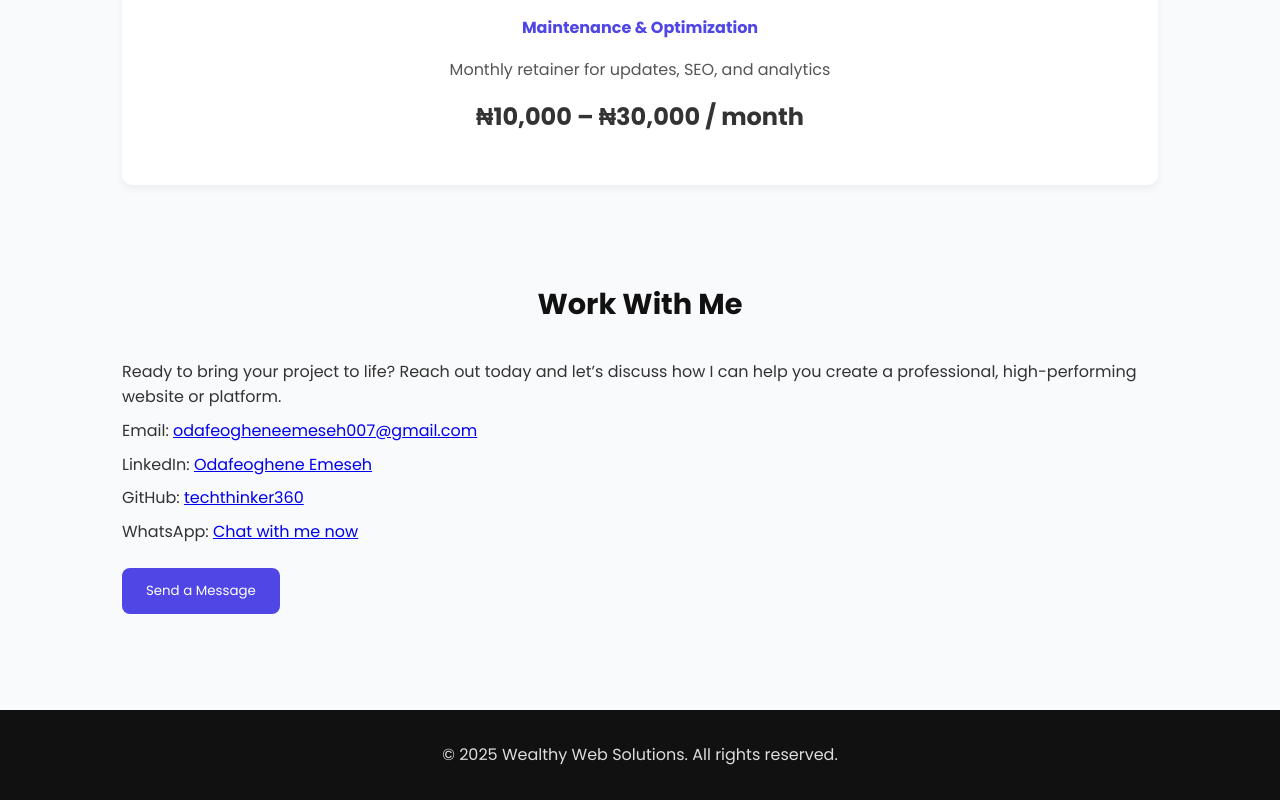
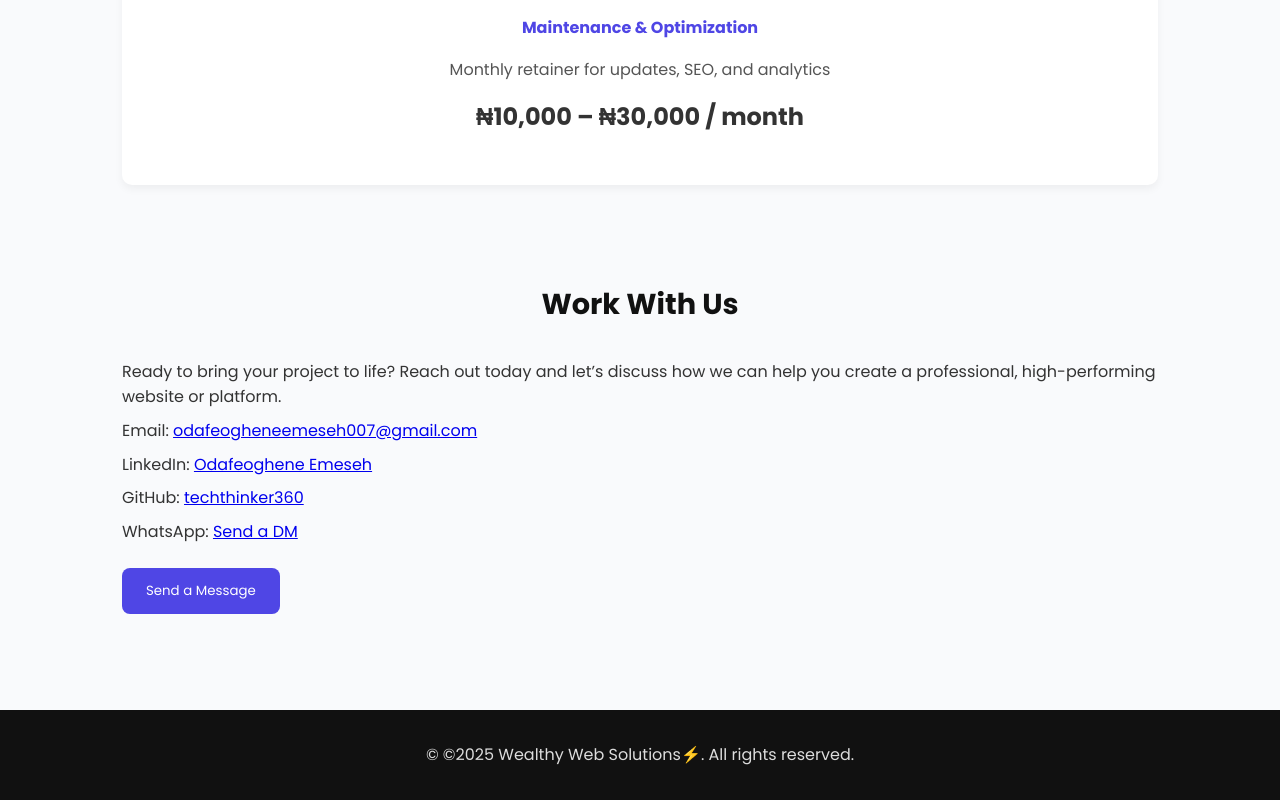
Before and after one commit to techthinker360/Wealthy-web, a plain HTML site: page index.html in a window 1280 px wide. Shown: the part 1791-2591 px from the top of the page. Drawn offline with Linux system fonts and the light colour scheme.

Commit message:
Update10 index.html

```diff
--- a/index.html
+++ b/index.html
@@ -181,25 +181,25 @@
 
   <!-- Contact Section -->
   <section class="section" id="contact">
-    <h3>Work With Me</h3>
-    <p>Ready to bring your project to life? Reach out today and let’s discuss how I can help you create a professional, high-performing website or platform.</p>
+    <h3>Work With Us</h3>
+    <p>Ready to bring your project to life? Reach out today and let’s discuss how we can help you create a professional, high-performing website or platform.</p>
     <p>Email: <a href="mailto:odafeogheneemeseh007@gmail.com">odafeogheneemeseh007@gmail.com</a></p>
     <p>LinkedIn: <a href="https://www.linkedin.com/in/odafeoghene-emeseh-941464384" target="_blank">Odafeoghene Emeseh</a></p>
     <p>GitHub: <a href="https://github.com/techthinker360" target="_blank">techthinker360</a></p>
-    <p>WhatsApp: <a href="https://wa.me/234XXXXXXXXXX" target="_blank">Chat with me now</a></p>
+    <p>WhatsApp: <a href="https://wa.me/+2347032199329" target="_blank">Send a DM</a></p>
     <button onclick="window.location.href='mailto:odafeogheneemeseh007@gmail.com';" style="margin-top:1rem;padding:0.8rem 1.5rem;background:#4F46E5;color:#fff;border:none;border-radius:8px;cursor:pointer;">Send a Message</button>
   </section>
 
   <!-- Footer -->
   <footer>
-    &copy; 2025 Wealthy Web Solutions. All rights reserved.
+    &copy; ©2025 Wealthy Web Solutions⚡. All rights reserved.
   </footer>
 
   <!-- JavaScript for Dynamic Header Images -->
   <script>
     const header = document.getElementById('dynamic-header');
 
-    // Array of all service images (use exact capitalization)
+    // Array of all service image
     const images = [
       'Web-images/Landing_1.jpg',
       'Web-images/Landing_2.jpg',
@@ -223,7 +223,7 @@
     }
 
     changeBackground(); // initial image
-    setInterval(changeBackground, 4000); // change every 4 seconds
+    setInterval(changeBackground, 10000); // change every 10 seconds
   </script>
 
 </body>
```
